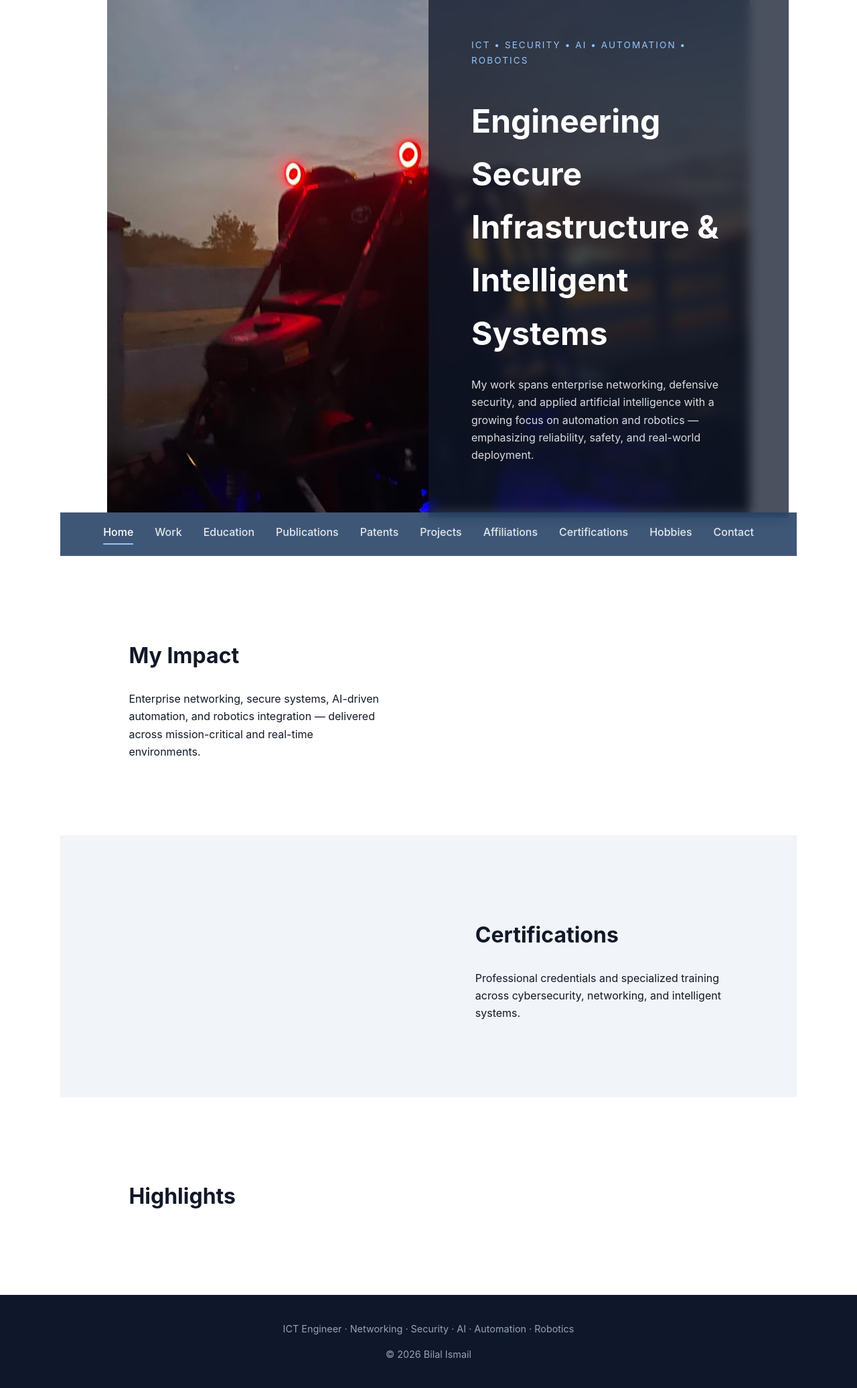
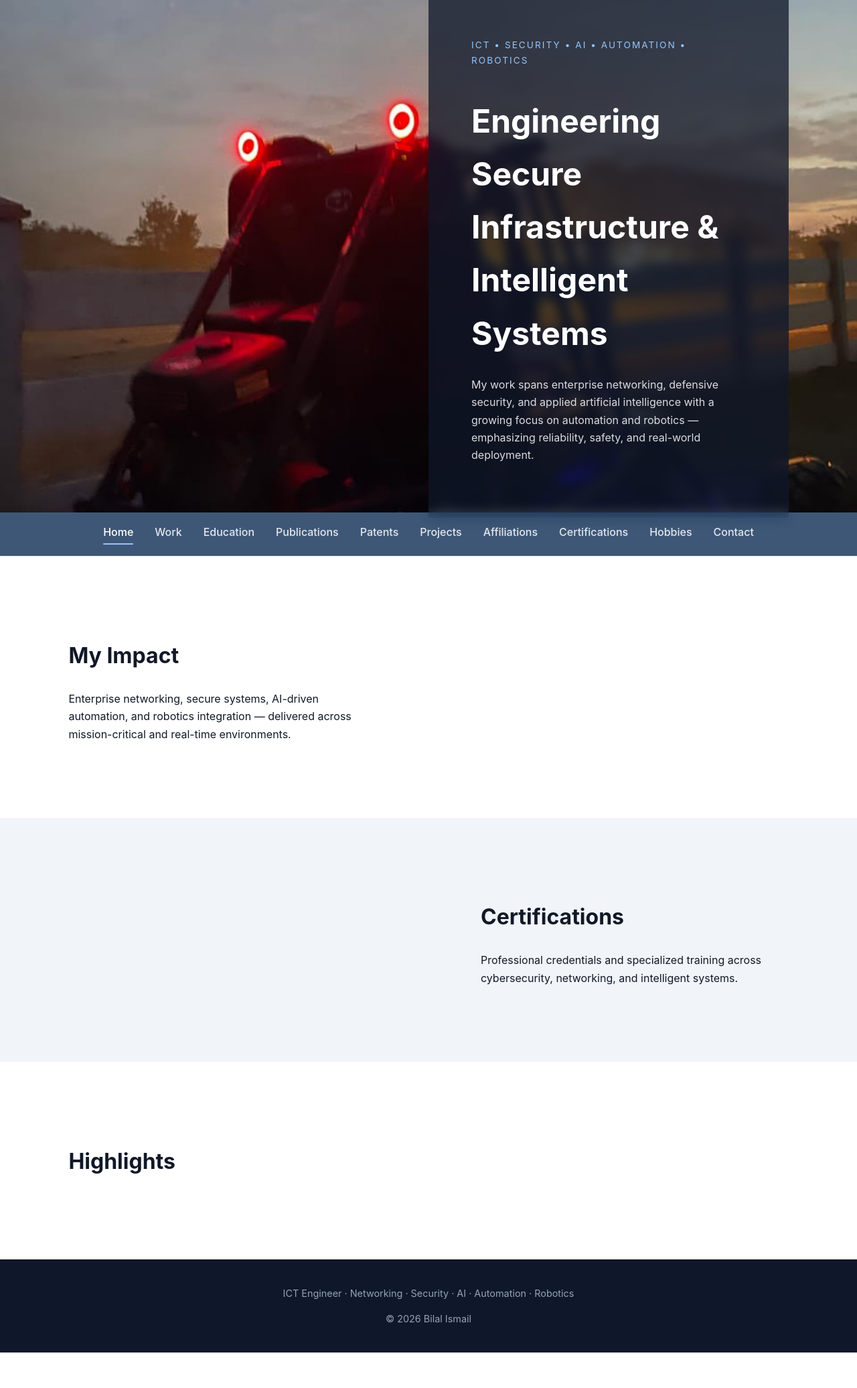
Before and after one commit to bilal-ismail/bilal-ismail.github.io, a Jekyll site: the page built from index.md, in a window 1280 px wide. Shown: the whole page at 67% size. Built offline with Jekyll 4.4.1, drawn with Linux system fonts in a browser that asks for light colours; after the commit the page ends 2019 px from its top, so only the background shows below that.

Commit message:
Update main.css

```diff
--- a/assets/css/main.css
+++ b/assets/css/main.css
@@ -9,10 +9,18 @@
 html, body {
   margin: 0;
   padding: 0;
-  font-family: Inter, system-ui, sans-serif;
+  font-family: Inter, system-ui, -apple-system, BlinkMacSystemFont, sans-serif;
+  line-height: 1.65;
+}
+
+body.home {
   background: #ffffff;
   color: #111827;
-  line-height: 1.65;
+}
+
+body.inner {
+  background: #ffffff;
+  color: #111827;
 }
 
 .site-main {
@@ -20,15 +28,8 @@ html, body {
 }
 
 /* =========================================================
-   NAVBAR
+   BASE NAVIGATION STRUCTURE
 ========================================================= */
-
-.site-header {
-  width: 100%;
-  backdrop-filter: blur(10px);
-  background: rgba(30, 58, 95, 0.85);
-  border-bottom: 1px solid rgba(255,255,255,0.08);
-}
 
 .site-header nav {
   max-width: 1100px;
@@ -41,22 +42,35 @@ html, body {
 
 .site-header nav a {
   text-decoration: none;
-  color: #e2e8f0;
   font-weight: 500;
   position: relative;
   padding-bottom: 6px;
   transition: 0.3s ease;
 }
 
-.site-header nav a:hover {
+/* =========================================================
+   HOMEPAGE NAVBAR (Smoke Blue Glass)
+========================================================= */
+
+body.home .site-header {
+  background: rgba(30, 58, 95, 0.85);
+  backdrop-filter: blur(10px);
+  border-bottom: 1px solid rgba(255,255,255,0.08);
+}
+
+body.home nav a {
+  color: #e2e8f0;
+}
+
+body.home nav a:hover {
   color: #93c5fd;
 }
 
-.site-header nav a.active {
+body.home nav a.active {
   color: #ffffff;
 }
 
-.site-header nav a.active::after {
+body.home nav a.active::after {
   content: "";
   position: absolute;
   left: 0;
@@ -68,14 +82,46 @@ html, body {
 }
 
 /* =========================================================
-   HERO
+   INNER PAGE NAVBAR (Original Light Style)
+========================================================= */
+
+body.inner .site-header {
+  background: #ffffff;
+  border-bottom: 1px solid #e5e7eb;
+}
+
+body.inner nav a {
+  color: #111827;
+}
+
+body.inner nav a:hover {
+  color: #2563eb;
+}
+
+body.inner nav a.active {
+  color: #2563eb;
+}
+
+body.inner nav a.active::after {
+  content: "";
+  position: absolute;
+  left: 0;
+  bottom: 0;
+  width: 100%;
+  height: 2px;
+  background: #2563eb;
+  border-radius: 2px;
+}
+
+/* =========================================================
+   HERO SECTION (Homepage Only)
 ========================================================= */
 
 .hero-banner {
   width: 100vw;
   height: 85vh;
   min-height: 650px;
-  background-size: auto;
+  background-size: cover;
   background-position: center;
   background-repeat: no-repeat;
   transition: background-image 1s ease-in-out;
@@ -114,11 +160,15 @@ html, body {
 }
 
 /* =========================================================
-   SECTIONS GLOBAL
+   GLOBAL SECTION SPACING
 ========================================================= */
 
 section {
   padding: 6rem 8%;
+}
+
+body.inner section {
+  padding: 4rem 8%;
 }
 
 h2 {
@@ -127,7 +177,7 @@ h2 {
 }
 
 /* =========================================================
-   IMPACT
+   IMPACT SECTION
 ========================================================= */
 
 .impact-grid {
@@ -151,9 +201,8 @@ h2 {
   border-radius: 12px;
 }
 
-
 /* =========================================================
-   CERTIFICATIONS
+   CERTIFICATIONS SLIDER
 ========================================================= */
 
 .cert-section {
@@ -181,12 +230,6 @@ h2 {
   min-width: 100%;
   display: flex;
   justify-content: center;
-}
-
-.cert-slide {
-  min-width: 100%;
-  display: flex;
-  justify-content: center;
   align-items: center;
   height: 260px;
   background: #ffffff;
@@ -200,7 +243,6 @@ h2 {
   object-fit: contain;
 }
 
-
 .slider-btn {
   position: absolute;
   top: 50%;
@@ -210,6 +252,7 @@ h2 {
   border: none;
   padding: 0.6rem 1rem;
   cursor: pointer;
+  transition: 0.3s ease;
 }
 
 .slider-btn.left { left: 10px; }
@@ -220,7 +263,7 @@ h2 {
 }
 
 /* =========================================================
-   HIGHLIGHTS
+   HIGHLIGHTS GRID
 ========================================================= */
 
 .highlights-grid {
@@ -246,19 +289,18 @@ h2 {
   object-fit: contain;
 }
 
+/* =========================================================
+   INNER PAGE CONTENT (Timeline / Contact Restore)
+========================================================= */
 
-.highlight-card img:hover {
-  transform: scale(1.05);
+body.inner h1,
+body.inner h2,
+body.inner h3 {
+  color: #111827;
 }
 
-/* =========================================================
-   OTHER PAGES RESTORE
-========================================================= */
-
-.site-main > *:not(.hero-banner) {
-  max-width: 1100px;
-  margin-left: auto;
-  margin-right: auto;
+body.inner p {
+  color: #6b7280;
 }
 
 .timeline {
@@ -268,14 +310,14 @@ h2 {
 }
 
 .timeline-item {
-  background: #f8fafc;
+  background: #f9fafb;
   padding: 2rem;
   border-radius: 12px;
   border: 1px solid #e5e7eb;
 }
 
 .contact-card {
-  background: #f8fafc;
+  background: #f9fafb;
   padding: 2rem;
   border-radius: 12px;
   border: 1px solid #e5e7eb;
```
